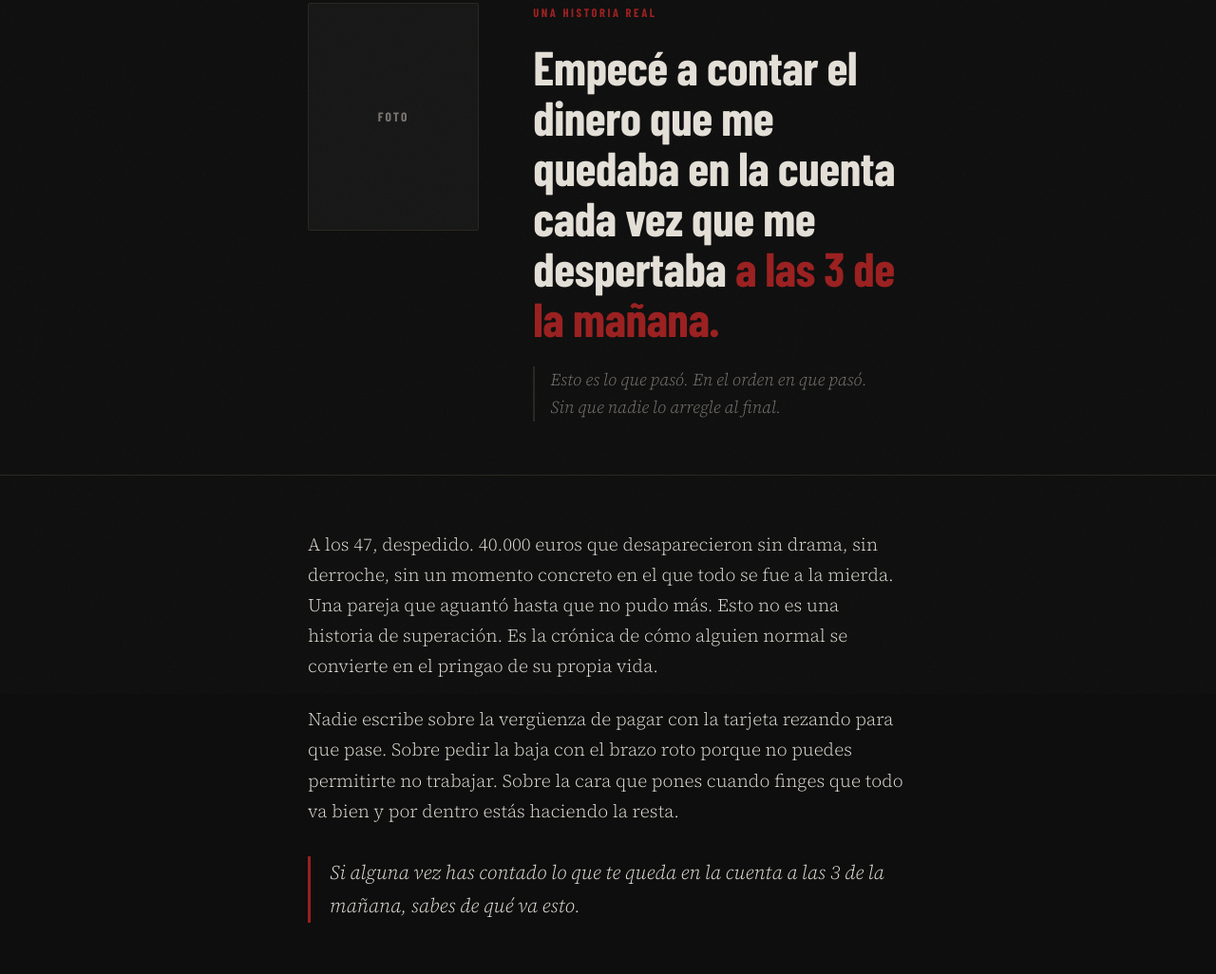
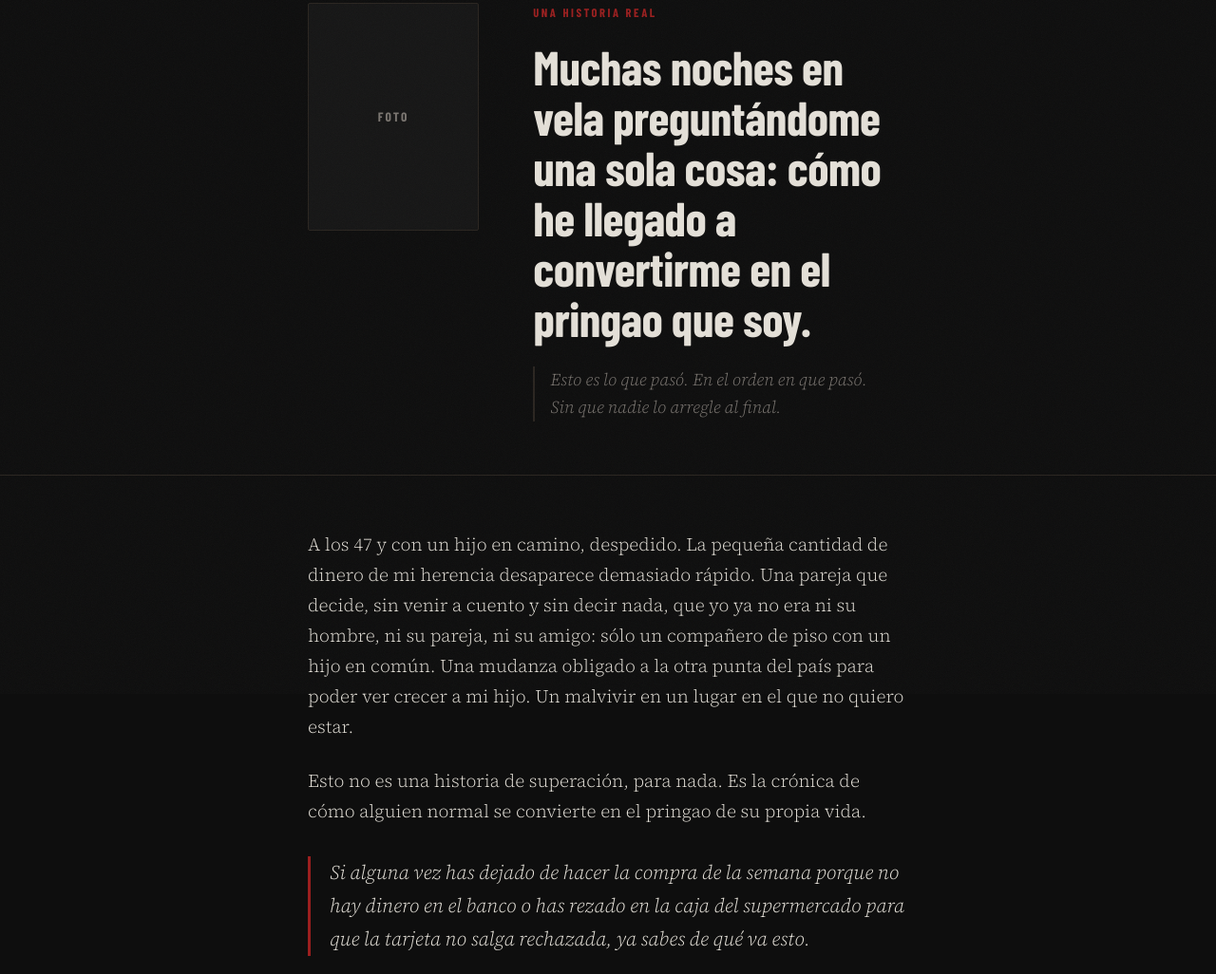
Before and after one commit to confesionesdeunpringao/confesionesdeunpringao, a plain HTML site: page index.html in a window 1280 px wide. Shown: the part 69-1095 px from the top of the page at 95% size. Drawn offline with nearby package versions, Linux system fonts and the light colour scheme; a web font is replaced by a local one.

Commit message:
Update index.html

```diff
--- a/index.html
+++ b/index.html
@@ -487,7 +487,7 @@
       <div class="hero-text">
         <span class="hero-label">Una historia real</span>
         <h1 class="hero-headline">
-          Empecé a contar el dinero que me quedaba en la cuenta cada vez que me despertaba <em>a las 3 de la mañana.</em>
+          Muchas noches en vela preguntándome una sola cosa: cómo he llegado a convertirme en el pringao que soy.</em>
         </h1>
         <p class="hero-sub">
           Esto es lo que pasó. En el orden en que pasó.<br />
@@ -507,15 +507,17 @@
     <section class="about">
 
       <p>
-        A los 47, despedido. 40.000 euros que desaparecieron sin drama, sin derroche, sin un momento concreto en el que todo se fue a la mierda. Una pareja que aguantó hasta que no pudo más. Esto no es una historia de superación. Es la crónica de cómo alguien normal se convierte en el pringao de su propia vida.
+        A los 47 y con un hijo en camino, despedido. La pequeña cantidad de dinero de mi herencia desaparece demasiado rápido. Una pareja que decide, sin venir a cuento y sin decir nada, que yo ya no era ni su hombre, ni su pareja, ni su amigo: sólo un compañero de piso con un hijo en común. Una mudanza obligado a la otra punta del país para poder ver crecer a mi hijo. Un malvivir en un lugar en el que no quiero estar.
       </p>
 
       <p>
-        Nadie escribe sobre la vergüenza de pagar con la tarjeta rezando para que pase. Sobre pedir la baja con el brazo roto porque no puedes permitirte no trabajar. Sobre la cara que pones cuando finges que todo va bien y por dentro estás haciendo la resta.
+        Esto no es una historia de superación, para nada. Es la crónica de cómo alguien normal se convierte en el pringao de su propia vida.
+
+
       </p>
 
       <p class="highlight">
-        Si alguna vez has contado lo que te queda en la cuenta a las 3 de la mañana, sabes de qué va esto.
+        Si alguna vez has dejado de hacer la compra de la semana porque no hay dinero en el banco o has rezado en la caja del supermercado para que la tarjeta no salga rechazada, ya sabes de qué va esto.
       </p>
 
     </section>
```
